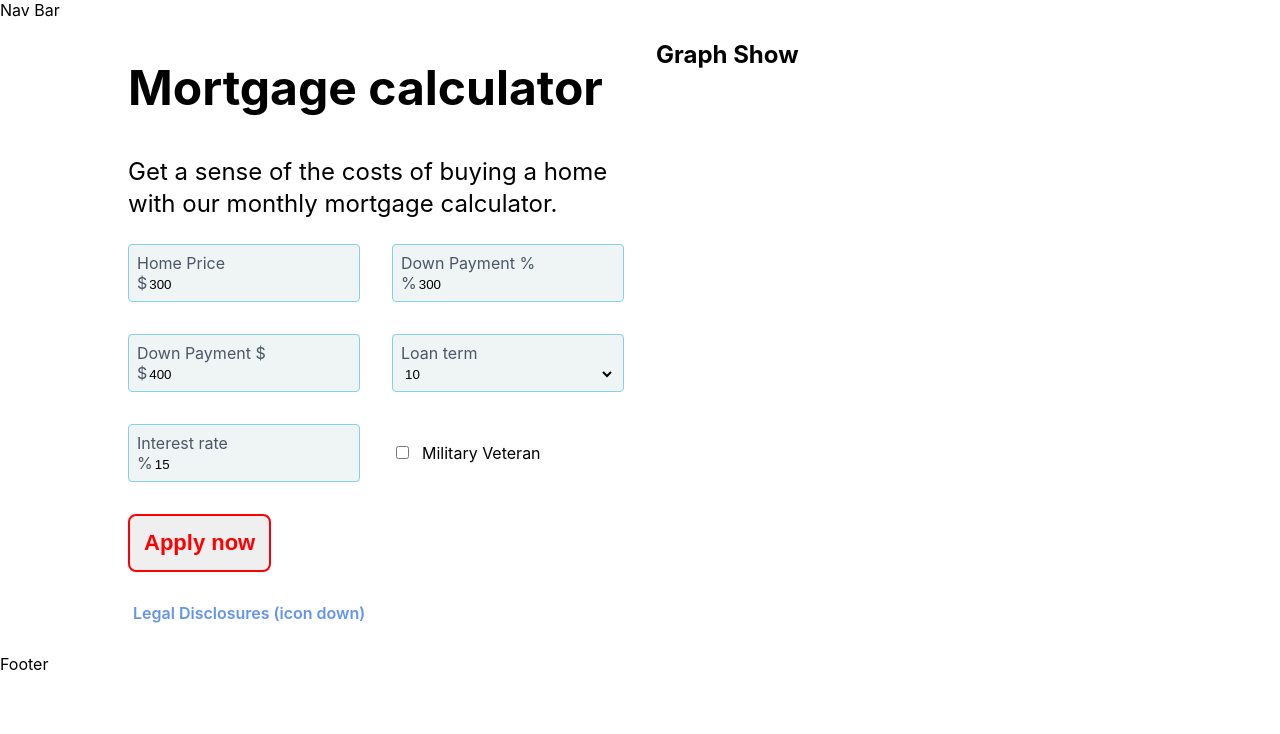
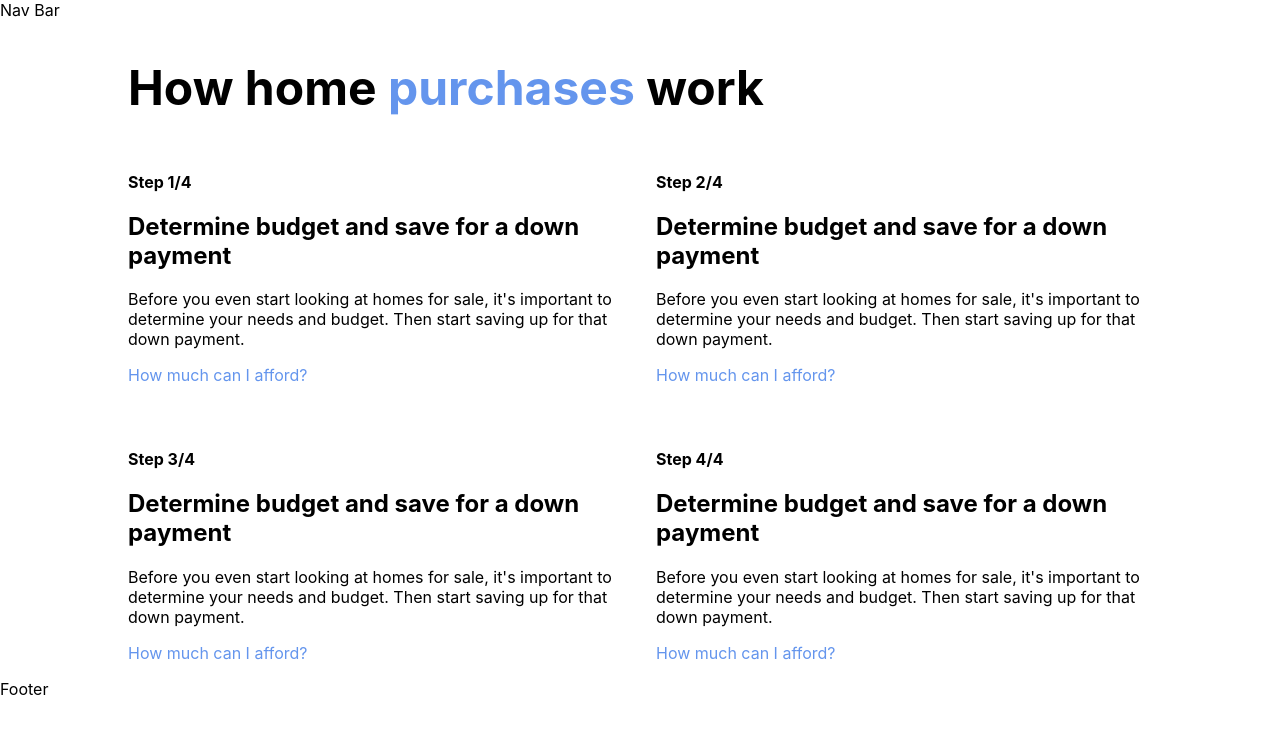
Before and after one commit to shuvo-h/rate-mortgage, a React (Create React App) app: page / in a window 1280 px wide. Shown: the top 734 px of the page. Built offline with nearby package versions, Linux system fonts and the light colour scheme.

Commit message:
added purchase work section

```diff
--- a/src/views/components/HomeComponents/PurchaseWork.js
+++ b/src/views/components/HomeComponents/PurchaseWork.js
@@ -1,4 +1,4 @@
-import React from 'react';
+import React, { useState } from 'react';
 import Step from './Step';
 
 const steps = [
@@ -29,13 +29,26 @@ const steps = [
 ]
 
 const PurchaseWork = () => {
+    const [isOpen,setIsOpen] = useState(false);
     return (
-        <section style={{display:"grid", gridTemplateColumns:"repeat(2,1fr)", gap:"2rem"}} className="container">
-            <h2 style={{fontSize:"3rem", lineHeight:"3.5rem"}}>How home purchases work</h2>
-            <div>
-            {
-                steps.map(step =><Step step={step} totalSteps={steps.length} key={step.number}></Step>)
-            }
+        <section className="container">
+            <h2 style={{fontSize:"3rem", lineHeight:"3.5rem"}}>
+                How home {" "}
+                <span style={{position:"relative",}}>
+                    <span style={{cursor:"pointer", color:"#6495ED"}} onClick={()=>setIsOpen(!isOpen)}>purchases</span>
+                    {
+                        isOpen &&  <span style={{position:"absolute", fontSize:"18px", fontWeight:400,top:"60px", left:"0", lineHeight:"30px"}}>
+                            <p style={{margin:0}}>Purchase</p>
+                            <p style={{margin:0}}>refinance</p>
+                        </span>
+                    }
+                </span>
+                {" "} work
+            </h2>
+            <div style={{display:"grid",gridTemplateColumns:"repeat(2,1fr)", gap:"2rem"}}>
+                {
+                    steps.map(step =><Step step={step} totalSteps={steps.length} key={step.number}></Step>)
+                }
             </div>
         </section>
     );
--- a/src/views/components/HomeComponents/Step.js
+++ b/src/views/components/HomeComponents/Step.js
@@ -6,7 +6,7 @@ const Step = ({step,totalSteps}) => {
             <p><strong>Step {step.number}/{totalSteps}</strong></p>
             <h2>{step.title}</h2>
             <p>{step.info}</p>
-            <p><b>{step.question}</b></p>
+            <p><a style={{color:"#6495ED", textDecoration:"none"}} href='/'>{step.question}</a></p>
         </div>
     );
 };
--- a/src/views/pages/Home.js
+++ b/src/views/pages/Home.js
@@ -2,6 +2,7 @@ import React from 'react';
 import Footer from '../components/Footer';
 import Banner from '../components/HomeComponents/Banner';
 import Calculator from '../components/HomeComponents/Calculator';
+import PurchaseWork from '../components/HomeComponents/PurchaseWork';
 import NavBar from '../components/NavBar';
 
 const Home = () => {
@@ -13,7 +14,8 @@ const Home = () => {
             <body>
                 {/* <Banner></Banner> */}
                 {/* <p style={{padding:"20px 0",fontSize:"18px",backgroundColor:"#eff4f5", textAlign:"center"}}>Leave your slow, old-school bank in the dust. Join the future of mortgages. <span><a style={{fontWeight:"600", textDecoration:"none",color:"#6495ED"}} href="https://www.rate.com/redirect?dest=https://apply.guaranteedrate.com/apply/loan-purpose&icid=stickybar:getrates">Get personalized rates</a></span></p> */}
-                <Calculator></Calculator>
+                {/* <Calculator></Calculator> */}
+                <PurchaseWork></PurchaseWork>
             </body>
             <footer>
                 <Footer></Footer>
```
